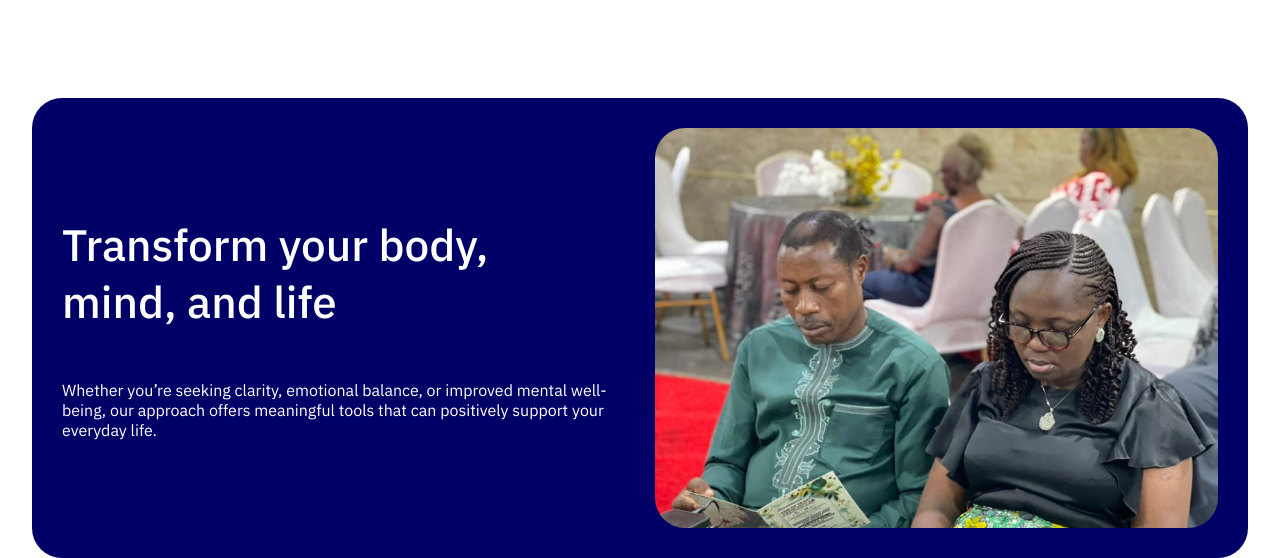
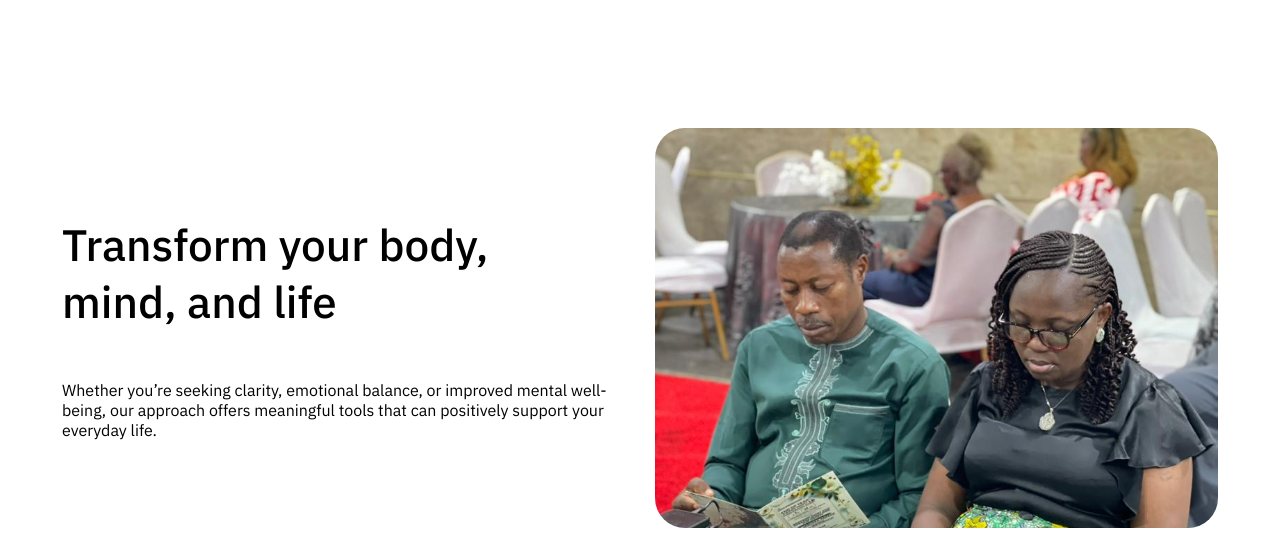
Before and after one commit to Abiola-Emmanuel/shape-rehabiliation, a plain HTML site: page index.html in a window 1280 px wide. Shown: the part 1682-2240 px from the top of the page. Drawn offline with Linux system fonts and the light colour scheme; a web font is replaced by a local one.

Commit message:
minor change

```diff
--- a/index.html
+++ b/index.html
@@ -20,7 +20,7 @@
 
   <div class="hero">
 
-    <video playsinline webkit-playsinline class="hero-vid" src="/images/hero-vid.mp4" autoplay loop muted></video>
+    <video class="hero-vid" src="/images/hero-vid.mp4" autoplay loop muted playsinline webkit-playsinline></video>
     <!-- NAVIGATION -->
 
     <nav>
--- a/styles.css
+++ b/styles.css
@@ -249,7 +249,7 @@ nav {
   gap: 30px;
   border-radius: 30px;
   padding: 30px;
-  background-color: #000066;
+  /* background-color: #000066; */
 }
 
 .transform-left,
@@ -261,7 +261,7 @@ nav {
   display: flex;
   flex-direction: column;
   gap: 50px;
-  color: white;
+  color: black;
 }
 
 .transform-left h2 {
```
